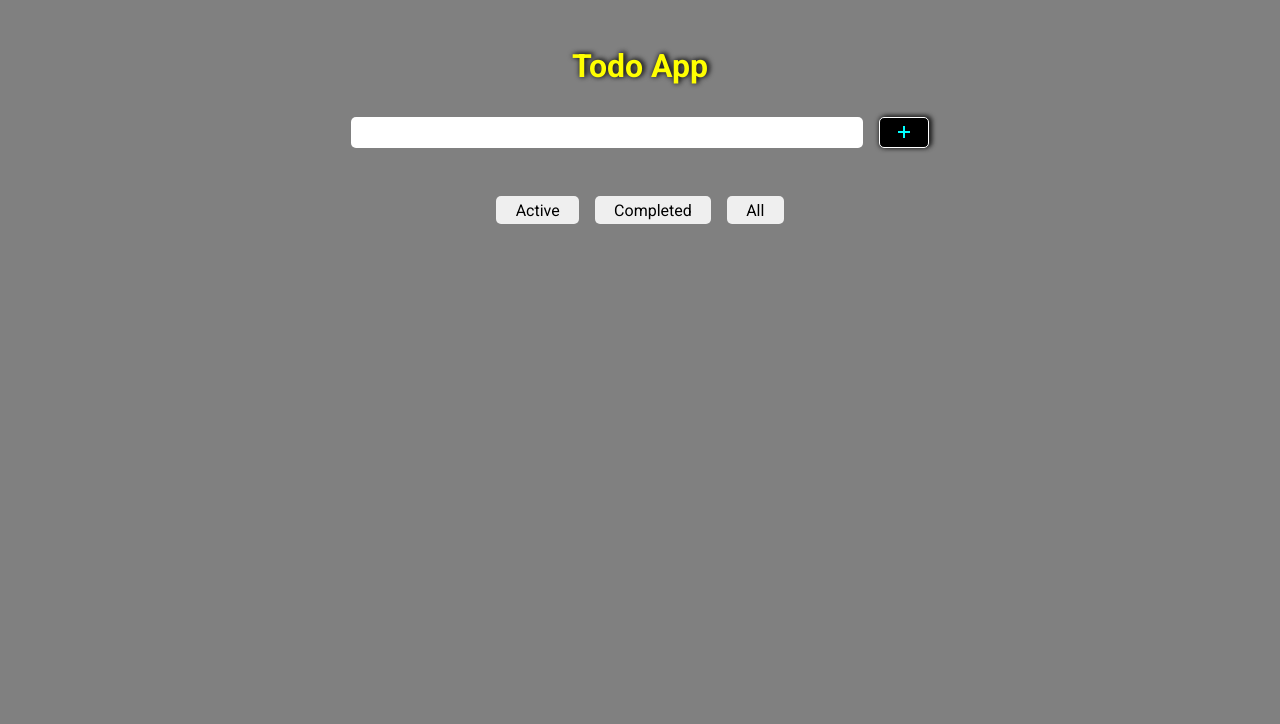
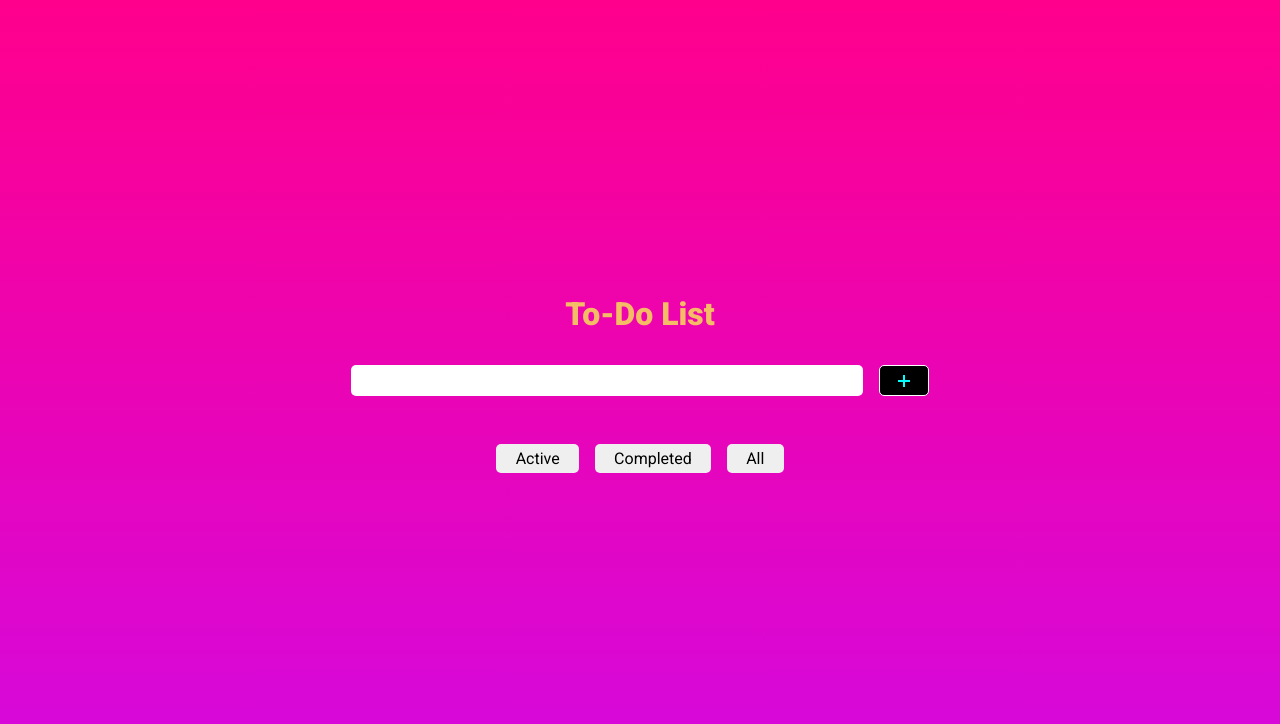
Before and after one commit to azvontsov/todo, a React (Create React App) app: page / in a window 1280 px wide. Shown: the top 724 px of the page. Built offline with nearby package versions, Linux system fonts and the light colour scheme.

Commit message:
css complete

```diff
--- a/src/App.js
+++ b/src/App.js
@@ -1,11 +1,14 @@
 import "./css/main.css";
 import DisplayTodos from "./components/DisplayTodos";
 import Todos from "./components/Todos";
+import { motion } from "framer-motion";
 
 function App() {
   return (
     <div className="App">
-      <h1>Todo App</h1>
+      <motion.h1 whileHover={{ scale: 1.1 }} whileTap={{ scale: 0.9 }}>
+        To-Do List
+      </motion.h1>
       <Todos />
       <DisplayTodos />
     </div>
--- a/src/components/DisplayTodos.js
+++ b/src/components/DisplayTodos.js
@@ -6,7 +6,10 @@ import {
   updateTodos,
   completeTodos,
 } from "../redux/reducer";
+
 import TodoItem from "./TodoItem";
+import { motion } from "framer-motion";
+
 const mapStateToProps = (state) => {
   return {
     todos: state,
@@ -27,9 +30,27 @@ const DisplayTodos = (props) => {
   return (
     <div className="displaytodos">
       <div className="buttons">
-        <button onClick={() => setSort("active")}>Active</button>
-        <button onClick={() => setSort("completed")}>Completed</button>
-        <button onClick={() => setSort("all")}>All</button>
+        <motion.button
+          whileHover={{ scale: 1.1 }}
+          whileTap={{ scale: 0.9 }}
+          onClick={() => setSort("active")}
+        >
+          Active
+        </motion.button>
+        <motion.button
+          whileHover={{ scale: 1.1 }}
+          whileTap={{ scale: 0.9 }}
+          onClick={() => setSort("completed")}
+        >
+          Completed
+        </motion.button>
+        <motion.button
+          whileHover={{ scale: 1.1 }}
+          whileTap={{ scale: 0.9 }}
+          onClick={() => setSort("all")}
+        >
+          All
+        </motion.button>
       </div>
       <ul>
         {props.todos.length > 0 && sort === "active"
--- a/src/components/TodoItem.js
+++ b/src/components/TodoItem.js
@@ -2,6 +2,7 @@ import React, { useRef } from "react";
 import { AiOutlineEdit } from "react-icons/ai";
 import { IoCheckmarkDoneSharp } from "react-icons/io5";
 import { MdDeleteForever } from "react-icons/md";
+import { motion } from "framer-motion";
 
 const TodoItem = (props) => {
   const { item, updateTodo, removeTodo, completeTodo } = props;
@@ -22,7 +23,22 @@ const TodoItem = (props) => {
   };
 
   return (
-    <li key={item.id} className="card">
+    <motion.li
+      initial={{ x: "150vw", transition: { type: "spring", duration: 2 } }}
+      animate={{ x: 0, transition: { type: "spring", duration: 2 } }}
+      whileHover={{
+        scale: 0.98,
+        transition: { type: "spring", duration: 0.3 },
+      }}
+      exit={{
+        x: "-60vw",
+        scale: [1, 0],
+        transition: { duration: 0.5 },
+        backgroundColor: "rgba(255,0,0,1)",
+      }}
+      key={item.id}
+      className="card"
+    >
       <textarea
         ref={inputRef}
         disabled={inputRef}
@@ -46,7 +62,7 @@ const TodoItem = (props) => {
         </button>{" "}
       </div>
       {item.completed && <span className="completed">done</span>}
-    </li>
+    </motion.li>
   );
 };
 
--- a/src/components/Todos.js
+++ b/src/components/Todos.js
@@ -2,6 +2,7 @@ import React, { useState } from "react";
 import { connect } from "react-redux";
 import { addTodos } from "../redux/reducer";
 import { GoPlus } from "react-icons/go";
+import { motion } from "framer-motion";
 
 const mapStateToProps = (state) => {
   return {
@@ -22,6 +23,9 @@ const Todos = (props) => {
     setTodo(e.target.value);
   };
   const add = () => {
+    if (todo === "") {
+      alert("Input is Empty");
+    } else {
       props.addTodo({
         // here is object/todo
         id: Math.floor(Math.random() * 1000),
@@ -29,6 +33,7 @@ const Todos = (props) => {
         completed: false,
       });
       setTodo("");
+    }
   };
 
   // console.log('props from store', props);
@@ -40,9 +45,16 @@ const Todos = (props) => {
         className="todo-input"
         value={todo}
       />
-      <button className="add-btn" onClick={() => add()}>
+
+      <motion.button
+        whileHover={{ scale: 1.1 }}
+        whileTap={{ scale: 0.9 }}
+        variant="contained"
+        className="add-btn"
+        onClick={() => add()}
+      >
         <GoPlus />
-      </button>
+      </motion.button>
       <br />
     </div>
   );
--- a/src/css/main.css
+++ b/src/css/main.css
@@ -1,7 +1,11 @@
-@import url("https://fonts.googleapis.com/css2?family=Roboto:wght@100;400;700&display=swap");
+@import url("https://fonts.googleapis.com/css2?family=Roboto:wght@100;400;700;900&display=swap");
 
-html {
-  line-height: 1.15;
+html,
+body {
+  margin: 0;
+  padding: 0;
+  border: 0;
+  font-size: 100%;
 }
 
 * {
@@ -12,11 +16,18 @@ html {
 }
 
 body {
-  background: grey;
-  color: #222;
+  width: 100vw;
+  height: 100vh;
+  background: linear-gradient(180deg, #ff008c 0%, rgb(211, 9, 225) 100%);
+  overflow: hidden;
+  padding: 0;
+  margin: 0;
+  display: flex;
+  justify-content: center;
+  align-items: center;
+  overflow: scroll;
 }
 .App {
-  margin-top: 3rem;
   display: flex;
   flex-direction: column;
 }
@@ -24,8 +35,9 @@ body {
   display: inline;
   text-align: center;
   margin-bottom: 2rem;
-  color: yellow;
-  text-shadow: 0 0 5px #222, 3px -1px 5px #222;
+  color: #f5bc66;
+  font-size: 32px;
+  font-weight: 900;
 }
 
 .addTodos {
@@ -42,10 +54,11 @@ body {
   border-radius: 5px;
   padding: 0.5rem 1rem;
   align-self: center;
+  font-weight: 900;
 }
 .todo-input:focus {
   outline: none;
-  border: 2px solid red;
+  border: 2px solid #f5bc66;
 }
 
 .add-btn {
@@ -57,7 +70,7 @@ body {
   padding: 0 1rem;
   font-size: 1rem;
   cursor: pointer;
-  box-shadow: 0 0 5px #222, 3px -1px 5px #222;
+
   display: flex;
   justify-content: center;
   align-items: center;
@@ -105,7 +118,7 @@ body {
   background: #fff;
   padding: 1rem;
   border-radius: 5px;
-  box-shadow: 0 0 5px rgb(0, 0, 0), 3px 5px 5px rgb(118, 118, 118);
+
   margin: 0 1rem 1rem 0;
   height: 8rem;
   width: 18rem;
@@ -116,10 +129,12 @@ body {
   padding: 0.5rem;
   border-radius: 5px;
   border: none;
-  background-color: rgb(203, 124, 124);
+  background: #ae5f75;
   height: 70%;
   color: #222;
   font-size: 1rem;
+  font-weight: 900;
+  text-transform: capitalize;
 }
 .card textarea:disabled {
   background-color: transparent;
@@ -149,7 +164,7 @@ body {
   left: 0.5rem;
   bottom: 0.5rem;
   background-color: crimson;
-  border: 2px solid #222;
+  border: none;
   color: #fff;
   font-size: 0.8rem;
   padding: 0.2rem 0.6rem;
```
Also changed, not shown: 1 other file (tests, documents, lock files or other folders). Lines whose indentation alone changed are shown as unchanged.
